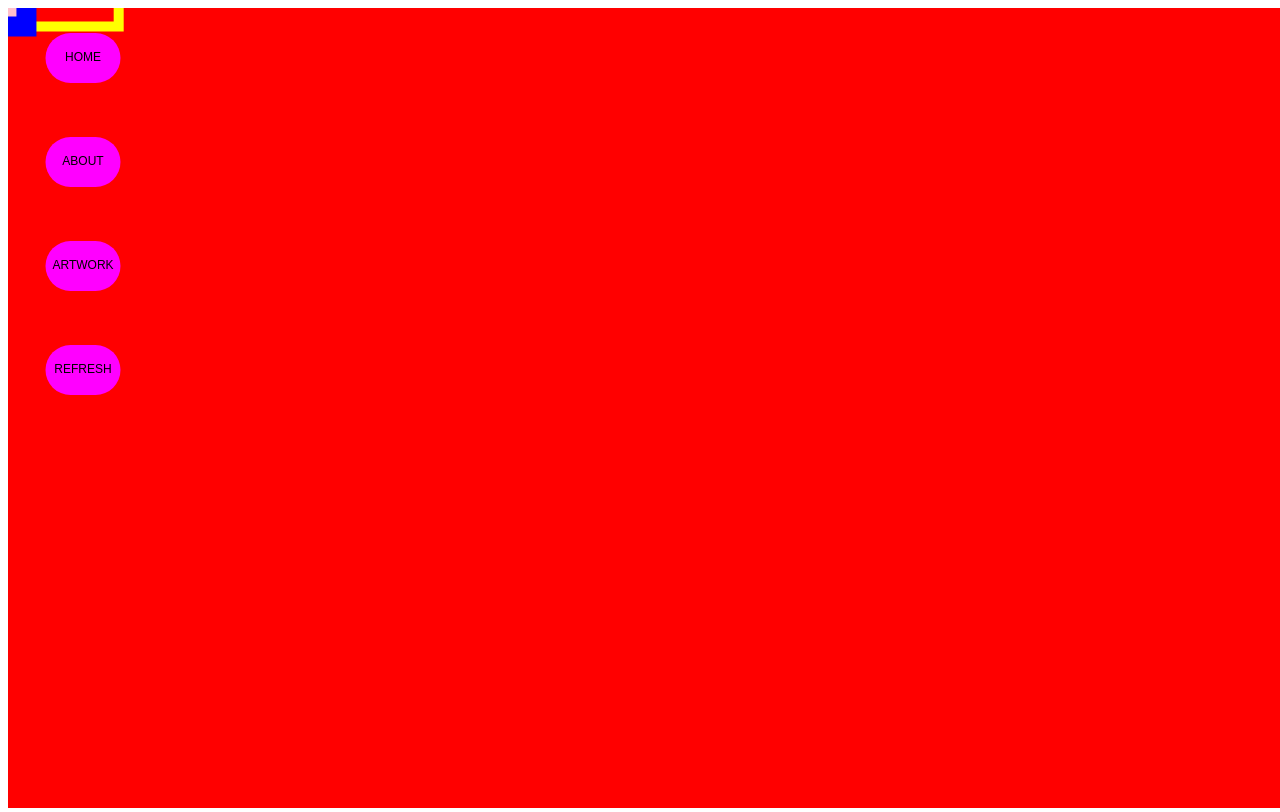
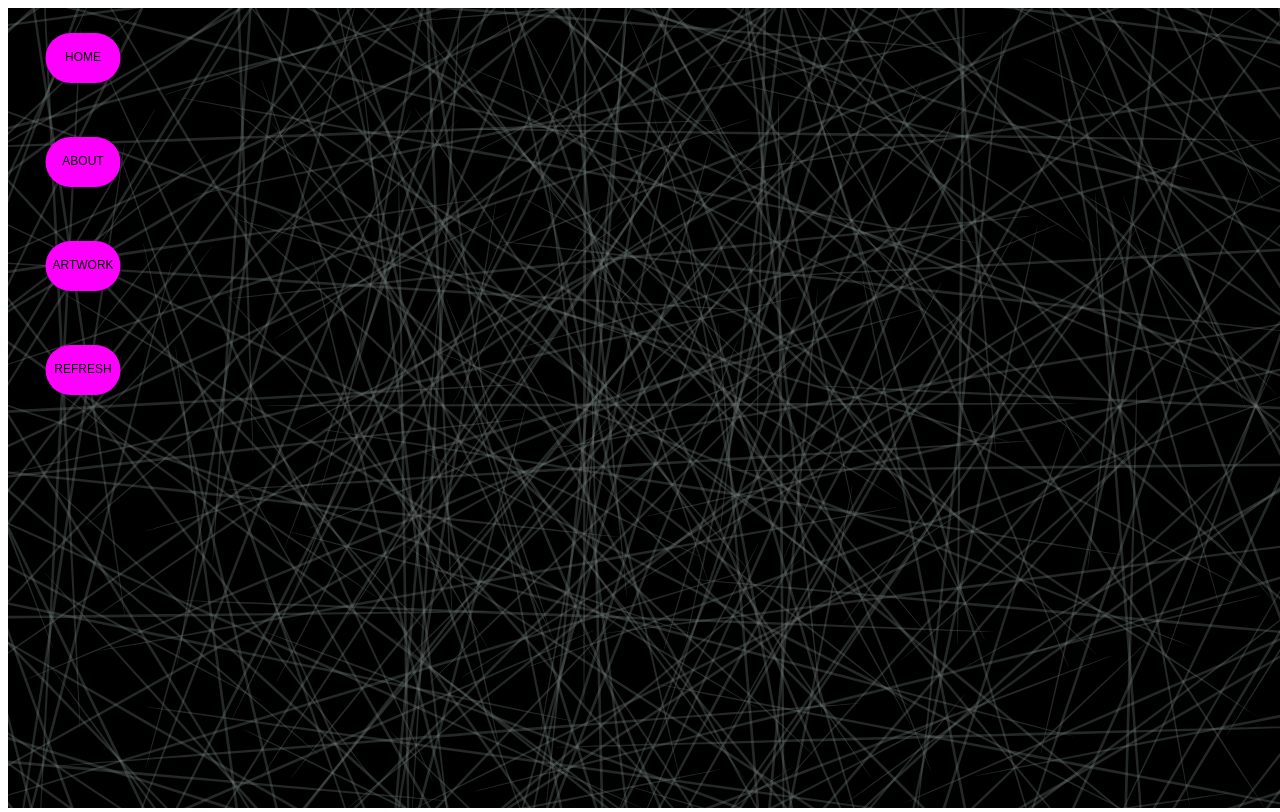
Before and after one commit to floriepicano/gatsby-processing, a Gatsby site: page /artwork in a window 1280 px wide. Built offline with nearby package versions, Linux system fonts and the light colour scheme; Gatsby itself is replaced by a stand-in of ours; animation ran at ten frames a second.

Commit message:
rendu-v1

```diff
--- a/src/pages/artwork.js
+++ b/src/pages/artwork.js
@@ -59,7 +59,7 @@ function goban(p5) {
   };
 
   p5.draw = function () {
-    p5.background("red");
+    p5.background("black");
     // p5.background(param.bg, param.bg_alpha);
     // // show_goban(goban);
     // // show_stones(stones);
@@ -67,21 +67,66 @@ function goban(p5) {
     // let_s_dance(stones, param);
     // show_gui(info_is);
     p5.rectMode(p5.CENTER);
-    variant_taille(p5.mouseX,p5.mouseY,300,50,"red", "yellow", 10);
-    variant_taille(p5.mouseY,p5.mouseX,50,50,"pink", "blue", 20);
+    // variant_taille(p5.mouseX,p5.mouseY,300,50,"red", "yellow", 10);
+    // variant_taille(p5.mouseY,p5.mouseX,50,50,"pink", "blue", 20);
+
+    grille(15);
+    p5.stroke(255);
   };
 
-  function variant_taille (x, y, tx, ty, interieur, exterieur, epaisseur) {
-    apparence (interieur, exterieur, epaisseur);
-    let value = p5.sin(p5.frameCount /100);
-    let coeur_x = value * tx;
-    let coeur_y =value * ty;
-    p5.rect(x,y,coeur_x,coeur_y);
+  function grille (step) {
+    let offset = step /2;
+    let inc = 0;
+
+    for (let i = 0 ; i < p5.width ; i = i + step) {
+     for (let p = 0; p < p5.height ; p = p + step) {
+       let x = i + offset ;
+       let y = p + offset;
+       inc +=1;
+       pierre (x,y,11,inc);
+       // p5.rect(x,y,20,20);
+     }
+    }
   }
 
-  function apparence (interieur, exterieur, epaisseur) {
-    p5.fill(interieur);
-    p5.stroke(exterieur);
-    p5.strokeWeight(epaisseur);
+  function pierre (x,y,taille, inc) {
+    let value = p5.sin(p5.frameCount /100);
+    let coeur_x = value * taille;
+    let coeur_y =value * taille *100;
+    p5.fill('hsla(150, 5%, 50%, 0.3)');
+    p5.noStroke();
+    if(inc%10=== 0) {
+      // rect (x,y,taille,taille*4);
+      pierre_rotation(x,y,coeur_x, coeur_y, inc);
+    }
   }
+
+  function pierre_rotation(x, y, w, h, rotation) {
+    // console.log("rotation",rotation);
+    let offset_x = w /2;
+    let offset_y = h /2;
+    p5.push();
+    p5.translate(x, y);
+    p5.push();
+    p5.rotate((rotation + p5.frameCount) * 0.01);
+    p5.translate(-offset_x, -offset_y);
+    p5.ellipse(0, 0, h,w/3);
+    p5.pop();
+    p5.pop();
+  }
+
+
+  // function variant_taille (x, y, tx, ty, interieur, exterieur, epaisseur) {
+  //   apparence (interieur, exterieur, epaisseur);
+  //   let value = p5.sin(p5.frameCount /100);
+  //   let coeur_x = value * tx;
+  //   let coeur_y =value * ty;
+  //   p5.rect(x,y,coeur_x,coeur_y);
+  // }
+
+  // function apparence (interieur, exterieur, epaisseur) {
+  //   p5.fill(interieur);
+  //   p5.stroke(exterieur);
+  //   p5.strokeWeight(epaisseur);
+  // }
 }
```
